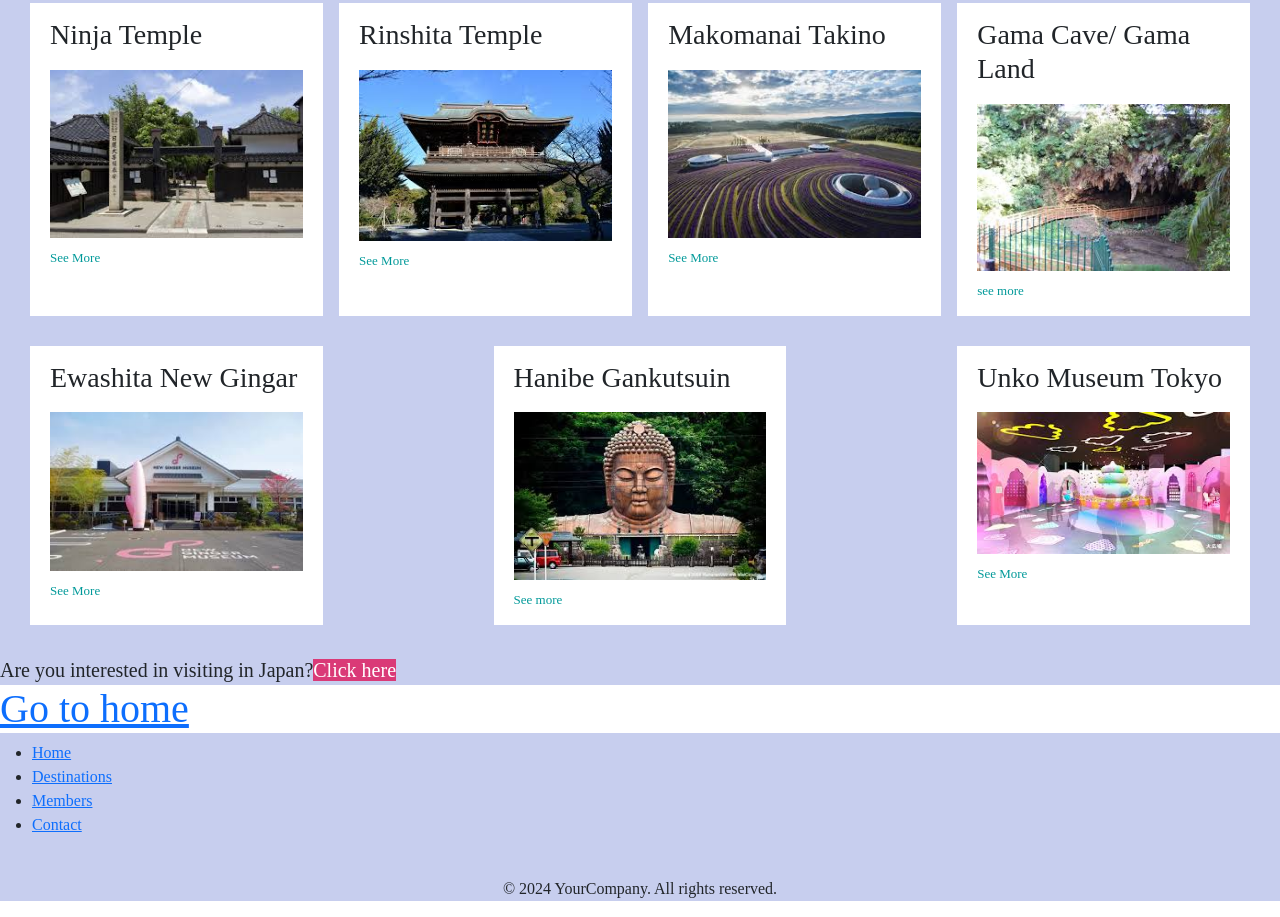
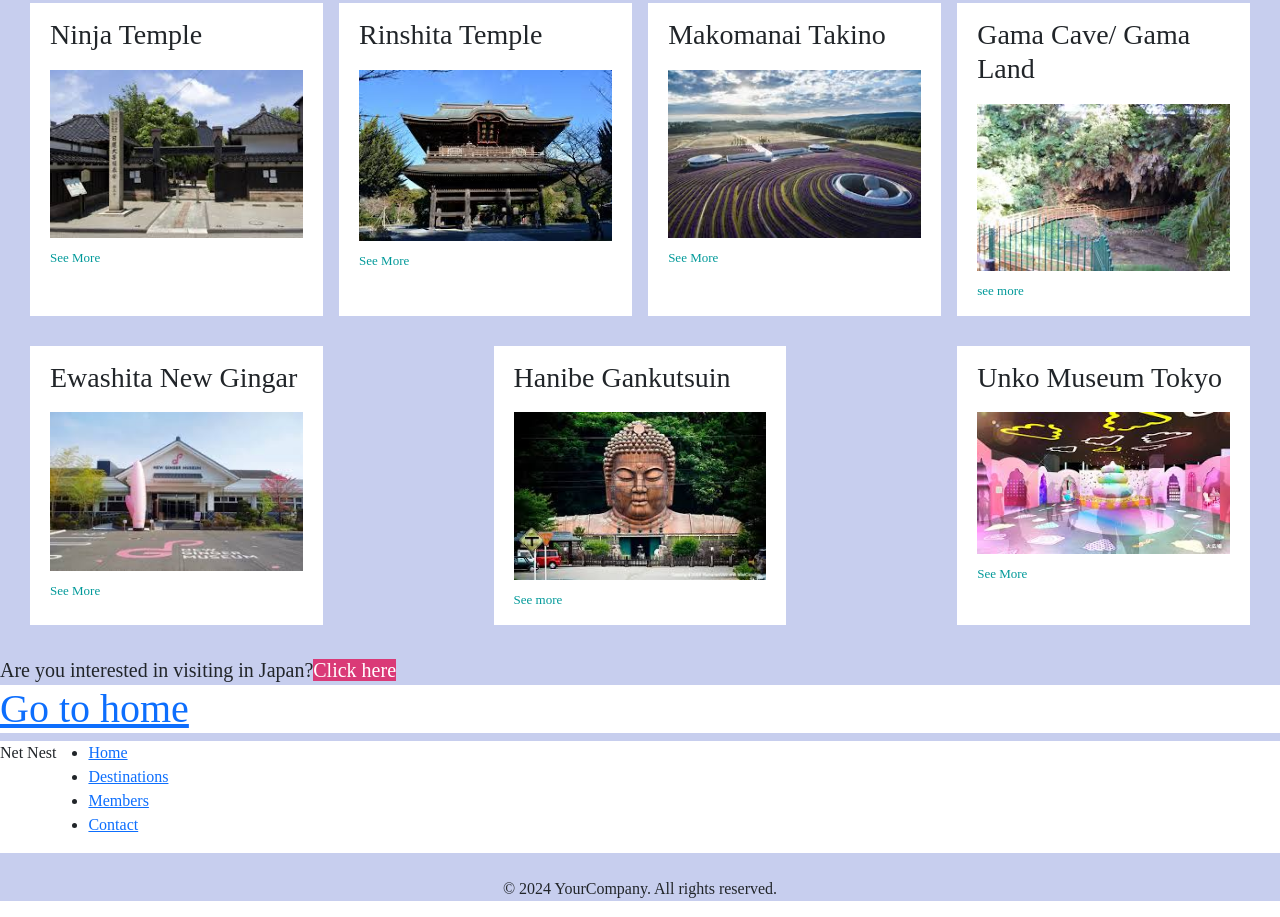
Before and after one commit to hyper-20/project, a plain HTML site: page john/index.html in a window 1280 px wide. Shown: the part 6081-6998 px from the top of the page. Drawn offline with nearby package versions, Linux system fonts and the light colour scheme.

Commit message:
Update index.html

```diff
--- a/john/index.html
+++ b/john/index.html
@@ -295,6 +295,12 @@ footer{
 .main h{
   font-weight: 400;
 }
+    nav{
+      display:flex;
+      align-item:center;
+      justify-content:space between;
+      background:white;
+    }
     </style>
 </head>
 <body>
@@ -611,7 +617,8 @@ footer{
     <div class="main">
       <a href="#home"><h1>Go to home</h1></a>
     </div>
-              <nav class="home-link">
+              <nav class="home-link>
+                <h1>Net Nest</h1>
                 <ul class="link">
                   <li>
                     <a href="../index.html" class="home">Home</a>
```
